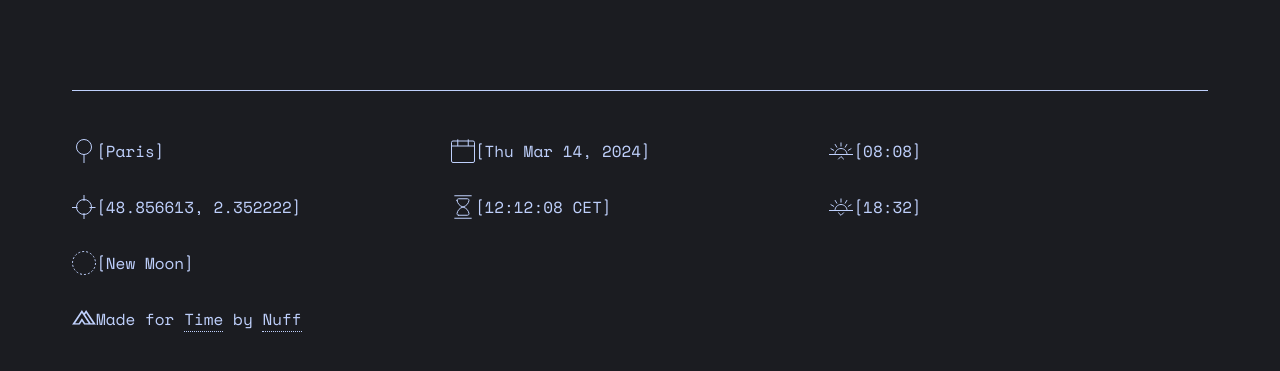
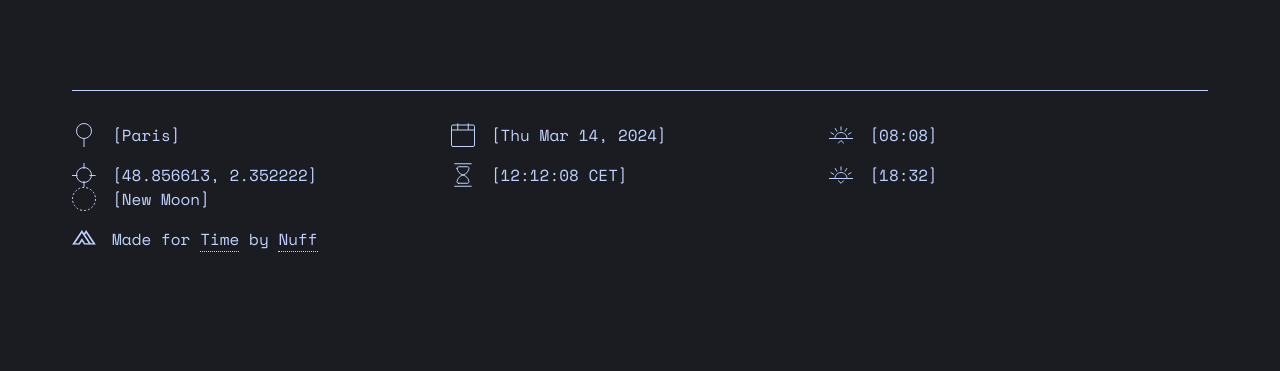
Before and after one commit to designbynuff/pendulum-javascript, a plain HTML site: page index.html in a window 1280 px wide. Shown: the part 517-888 px from the top of the page. After the commit the page ends 864 px from the top, so only its background shows below. Drawn offline with nearby package versions, Linux system fonts and the light colour scheme; a web font is replaced by a local one.

Commit message:
Um?
Not sure why this change happened...if it breaks something, roll it back.

```diff
--- a/style.css
+++ b/style.css
@@ -61,4 +61,9 @@ a:focus {
 
 .detail {
     display: flex;
-    margin: -1
+    margin: -16px auto;
+}
+
+.icon {
+    margin-right: 1rem;
+}
```
